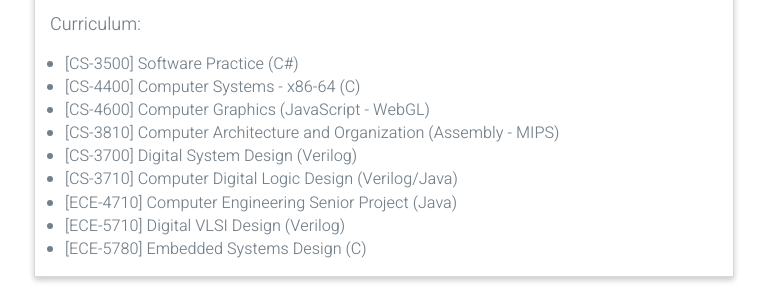
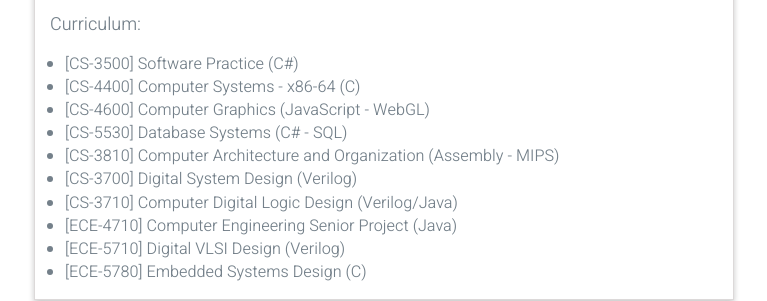
Before and after one commit to tb-44/rtrentbennett.github.io, a website: page index.html in a window 1280 px wide. Shown: the part 2189-2490 px from the top of the page, without its empty margins (256-1023 px from the left). Drawn offline with nearby package versions, Linux system fonts and the light colour scheme; a web font is replaced by a local one.

Commit message:
quick update

```diff
--- a/index.html
+++ b/index.html
@@ -162,6 +162,9 @@
                 </li>
                 <li>
                     [CS-4600] Computer Graphics (JavaScript - WebGL)
+                </li>
+                <li>
+                    [CS-5530] Database Systems (C# - SQL)
                 </li>
                 <li>
                     [CS-3810] Computer Architecture and Organization (Assembly - MIPS)
```
